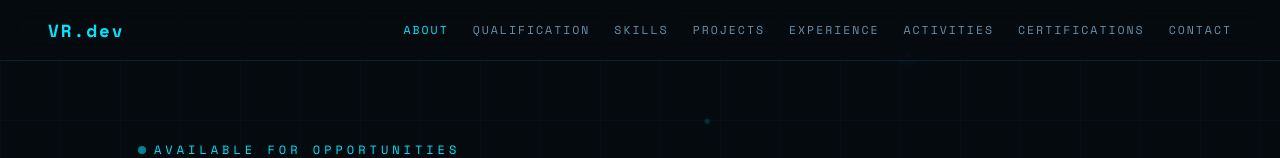
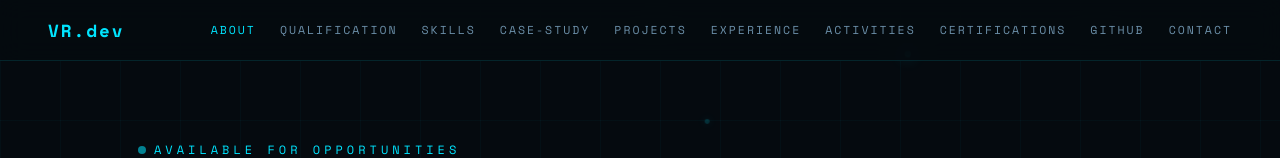
Before and after one commit to Rajput-vinay/portfolio_vinay, a React (Create React App) app: page / in a window 1280 px wide. Shown: the top 158 px of the page. Built offline with nearby package versions, Linux system fonts and the light colour scheme; no server answers; the HTML template or start-up script is replaced by a standard one.

Commit message:
feat: add case study and GitHub navigation

```diff
--- a/src/data.js
+++ b/src/data.js
@@ -1,4 +1,4 @@
-export const NAV_ITEMS = ['about', 'qualification', 'skills', 'projects', 'experience', 'activities', 'certifications', 'contact'];
+export const NAV_ITEMS = ['about', 'qualification', 'skills', 'case-study', 'projects', 'experience', 'activities', 'certifications', 'github', 'contact'];
 
 export const PROJECT_CATEGORIES = [
   {
```
